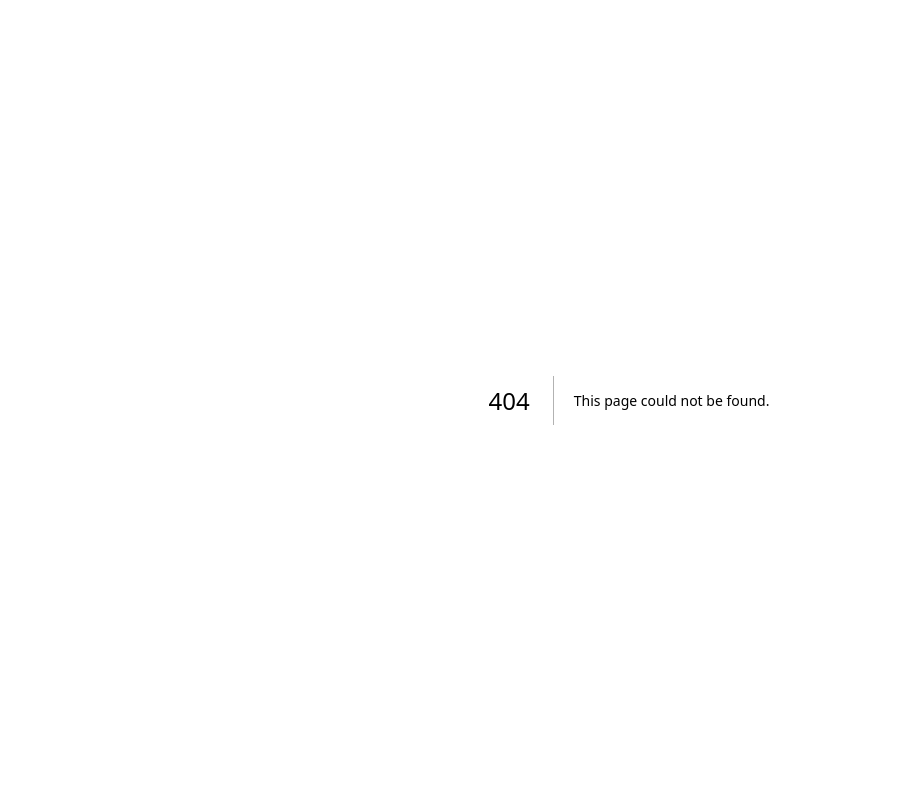
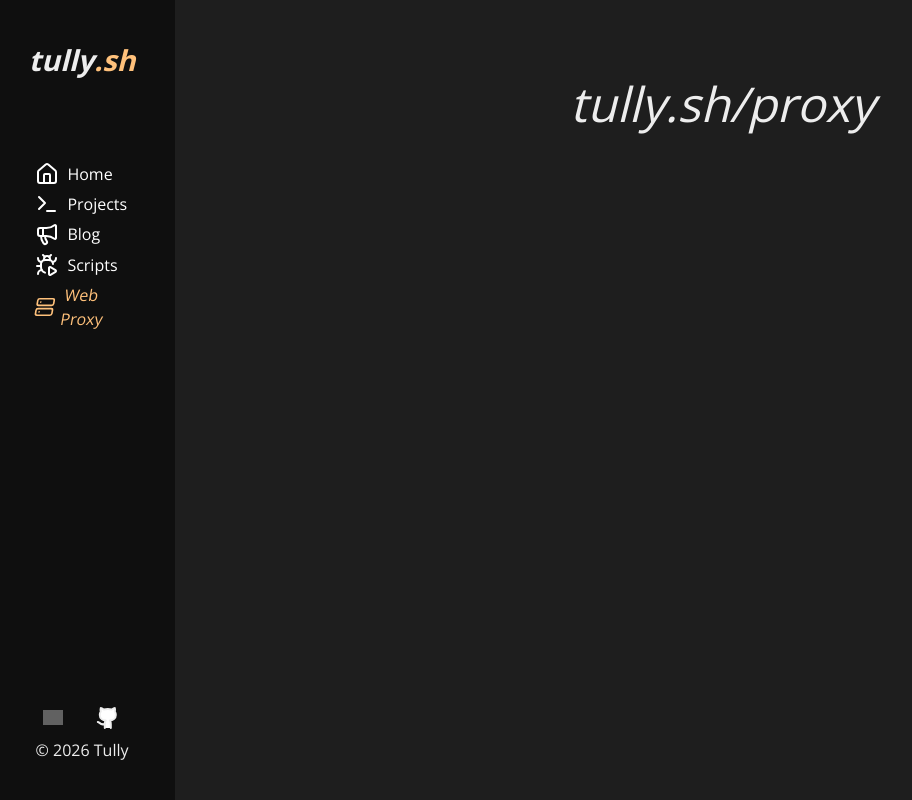
Before and after one commit to Tullysaurus/tully.sh, a Next.js app: page /proxy in a window 1280 px wide. Before the commit this address had no page. Shown: the whole page, without its empty margins (11-923 px from the left). Built offline with nearby package versions, Linux system fonts and the light colour scheme; grey boxes are pictures that could not be loaded.

Commit message:
Add sidebar element for proxy page

```diff
--- /dev/null
+++ b/src/app/(main)/proxy/page.tsx
@@ -0,0 +1,9 @@
+export default function Proxy() {
+  return (
+    <div
+      className="flex flex-col h-100vh w-100vh items-center pt-[10vh] gap-8"
+    >
+      <h1 className="text-5xl italic font-light">tully.sh/proxy</h1>
+    </div>
+  );
+}
--- a/src/components/sidebar.tsx
+++ b/src/components/sidebar.tsx
@@ -3,7 +3,7 @@
 import { usePathname } from 'next/navigation';
 import SidebarLink from './sidebar-link';
 import Link from 'next/link';
-import { BugPlay, Github, GithubIcon, GitPullRequestArrow, House, Laptop, LaptopMinimal, LucideGithub, Megaphone, ScrollText, Terminal, UserRound } from 'lucide-react';
+import { BugPlay, Github, GithubIcon, GitPullRequestArrow, House, Laptop, LaptopMinimal, LucideGithub, Megaphone, ScrollText, Server, Terminal, UserRound } from 'lucide-react';
 import SocialLink from './social-link';
 
 export default function Sidebar() {
@@ -36,6 +36,10 @@ export default function Sidebar() {
                         <BugPlay className={`w-[${textClamp}]`}/>
                         Scripts
                     </SidebarLink>
+                    <SidebarLink href="/proxy" pathname={pathname}>
+                        <Server className={`w-[${textClamp}]`}/>
+                        Web Proxy
+                    </SidebarLink>
                 </div>
             </div>
             <div className="w-full flex flex-col justify-center gap-2">
```
